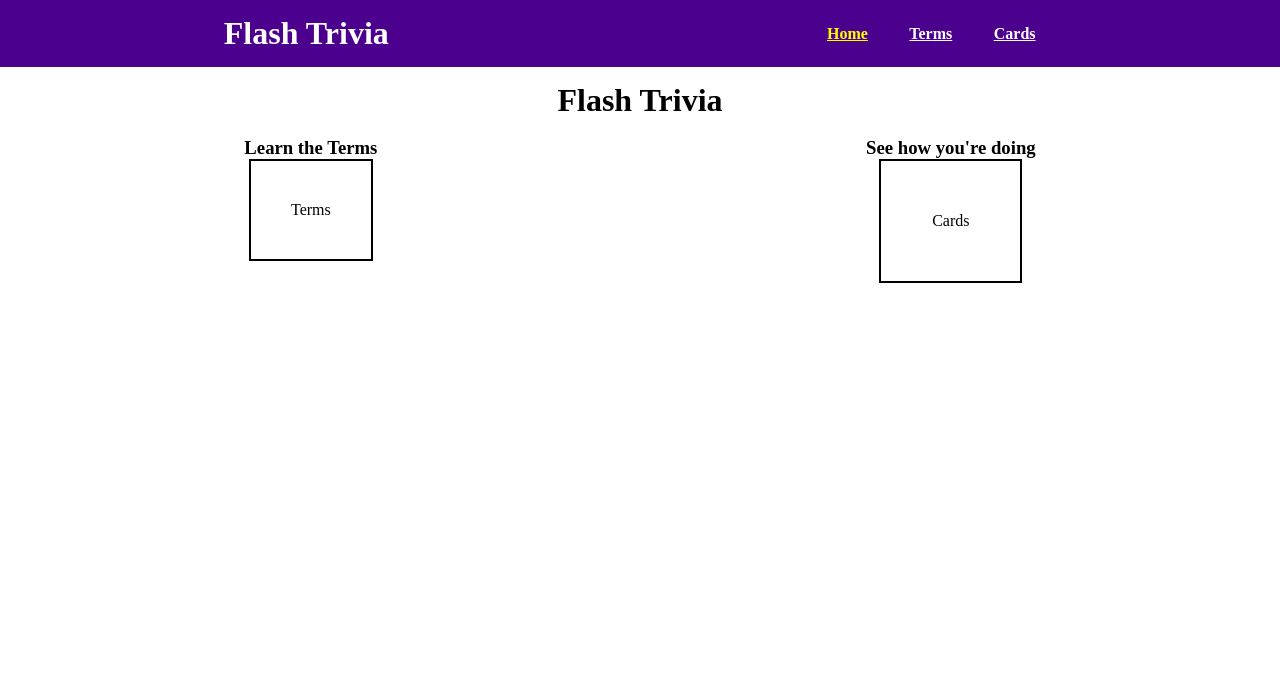
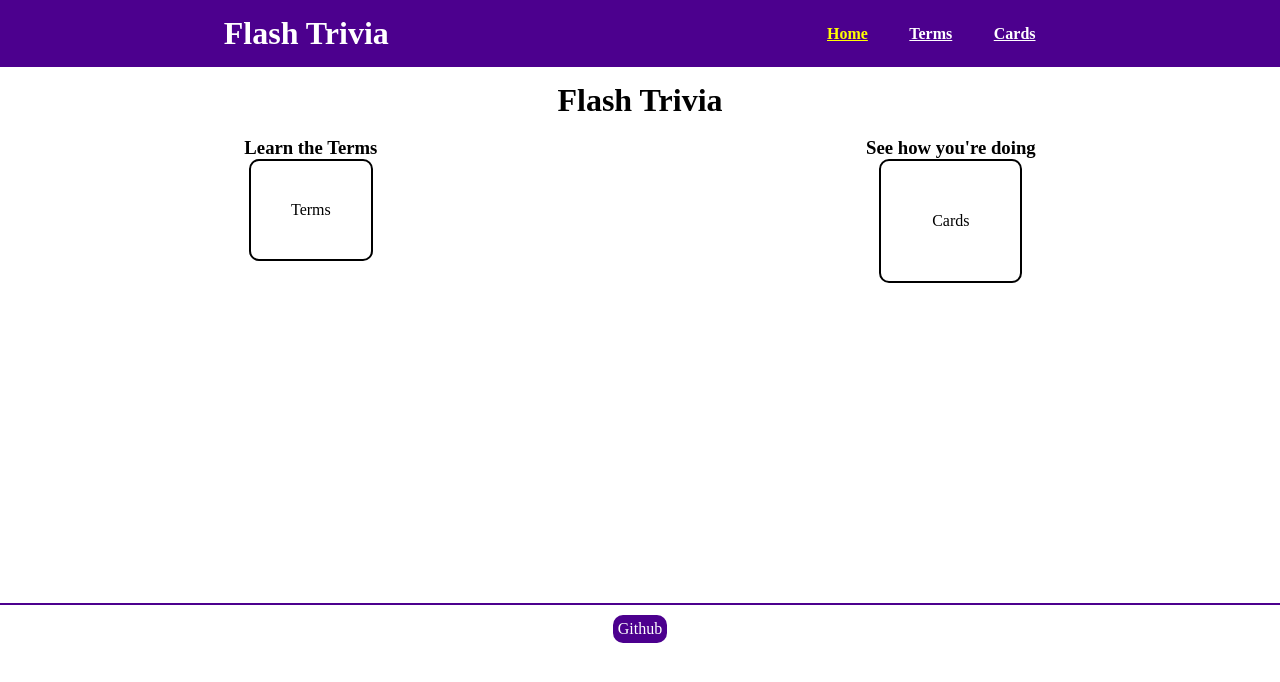
Before and after one commit to eagledb14/cproject3, a Vue app: page / in a window 1280 px wide. Shown: the top 682 px of the page. Built offline with nearby package versions, Linux system fonts and the light colour scheme.

Commit message:
added footer

```diff
--- a/src/App.vue
+++ b/src/App.vue
@@ -11,8 +11,9 @@
       </div>
     </div>
     <router-view/>
+
     <div class="footer">
-
+      <a target="_blank" href="https://github.com/eagledb14/cproject3">Github</a>
     </div>
   </div>
 </template>
@@ -59,7 +60,22 @@
 .footer {
   display: flex;
   justify-content: center;
+  align-items: center;
+  margin-top: 25%;
+  padding-top: 10px;
+  border-top: 2px solid #4c008e;
+}
 
+.footer > a {
+  text-decoration: none;
+  color: white;
+  padding: 5px;
+  background-color: #4c008e;
+  border-radius: 10px;
+}
+
+.footer > a:hover {
+  color: yellow;
 }
 
 /* Mobile */
--- a/src/views/Home.vue
+++ b/src/views/Home.vue
@@ -53,6 +53,7 @@ export default {
 .card {
   border: solid black 2px;
   padding: 30%;
+  border-radius: 10px;
 }
 
 
```
